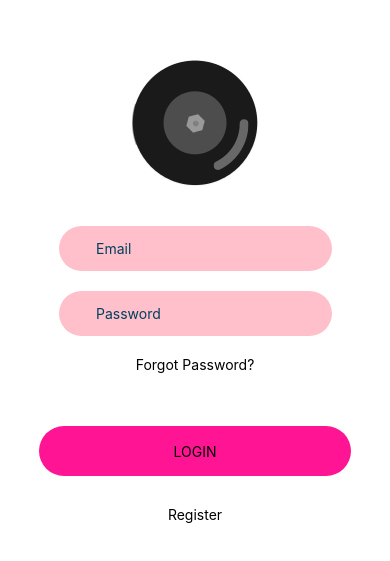
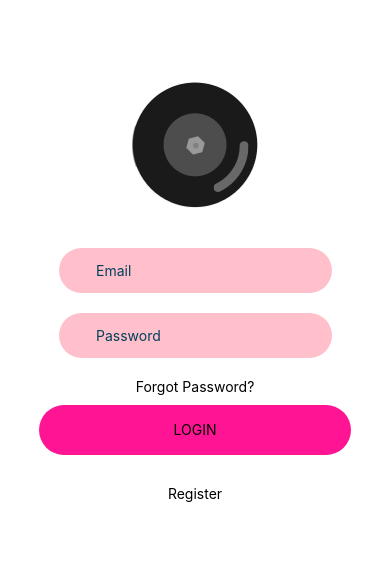
Before and after one commit to mdaizovi/skateSocial, a React Native app: screen / in a window 390 px wide. Shown: the part 109-670 px from the top of the page. Built offline with nearby package versions, Linux system fonts and the light colour scheme; what apisauce would draw is missing.

Commit message:
make submit buttonp

```diff
--- /dev/null
+++ b/app/components/AppFormField.js
@@ -0,0 +1,19 @@
+import React from 'react';
+import {TextInput} from 'react-native';
+import AppErrorMessageText from './AppErrorMessageText';
+import {useFormikContext} from 'formik'
+
+export default function AppFormField({name, ...otherProps}) {
+    const {setFieldTouched, handleChange, errors, touched} = useFormikContext();
+
+    return (
+        <>
+          <TextInput
+            onBlur={() => setFieldTouched(name)}
+            onChangeText={handleChange(name)}
+            {...otherProps}
+          />
+          <AppErrorMessageText error={errors[name]} visible={touched[name]}/>
+      </>
+    );
+  }
--- /dev/null
+++ b/app/components/AppSubmitButton.js
@@ -0,0 +1,28 @@
+import React from 'react';
+import { View, StyleSheet, FlatList, Text, TextInput, Button, Image, TouchableOpacity,} from 'react-native';
+import {useFormikContext} from 'formik'
+
+export default function AppSubmitButton({title}) {
+    const {handleSubmit} = useFormikContext();
+    return (
+        <TouchableOpacity style={styles.submitBtn}
+        onPress={handleSubmit}
+      >
+        <Text style={styles.loginText}>{title}</Text>
+      </TouchableOpacity>
+    );
+  }
+
+
+const styles = StyleSheet.create({
+    submitBtn: {
+        width: "80%",
+        borderRadius: 25,
+        height: 50,
+        alignItems: "center",
+        justifyContent: "center",
+        marginTop: 10,
+        marginBottom: 30,
+        backgroundColor: "#FF1493",
+      },
+  });
--- a/app/screens/loginScreen.js
+++ b/app/screens/loginScreen.js
@@ -2,6 +2,8 @@ import React, {Component, useState} from 'react';
 import { View, StyleSheet, FlatList, Text, TextInput, Button, Image, TouchableOpacity,} from 'react-native';
 //import AppUserContext from '../context/AppUserContext';
 import AppErrorMessageText from '../components/AppErrorMessageText';
+import AppFormField from '../components/AppFormField';
+import AppSubmitButton from '../components/AppSubmitButton';
 import { StatusBar } from "expo-status-bar";
 import {Formik} from 'formik'
 import * as Yup from 'yup';
@@ -25,16 +27,15 @@ export default function LoginScreen() {
       onSubmit={values => console.log(values)}
       validationSchema = {validationSchema}
       >
-        { ({ handleChange, handleSubmit, errors, setFieldTouched, touched}) => (
+        { ({handleSubmit}) => (
           <>
       <View style={styles.inputView}>
-        <TextInput
+        <AppFormField
           autoCapitalize="none"
           autoCorrect={false}
           icon="email"
           keyboardType="email-address"
-          onBlur={() => setFieldTouched("email")}
-          onChangeText={handleChange("email")}
+          name="email"
           placeholder="Email"
           placeholderTextColor="#003f5c"
           style={styles.TextInput}
@@ -42,15 +43,12 @@ export default function LoginScreen() {
         />
       </View>
 
-      <AppErrorMessageText error={errors.email} visible={touched.email}/>
-
       <View style={styles.inputView}>
-        <TextInput
+        <AppFormField
           autoCapitalize="none"
           autoCorrect={false}
           icon="lock"
-          onBlur={() => setFieldTouched("password")}
-          onChangeText={handleChange("password")}
+          name="password"
           placeholder="Password"
           placeholderTextColor="#003f5c"
           secureTextEntry={true}
@@ -58,21 +56,17 @@ export default function LoginScreen() {
           textContentType="password" // only works on ios
         />
       </View>
-      <AppErrorMessageText error={errors.password} visible={touched.password}/>
 
       <TouchableOpacity>
         <Text style={styles.link_button}>Forgot Password?</Text>
       </TouchableOpacity>
 
 
-      <TouchableOpacity style={styles.loginBtn}
-        onPress={handleSubmit}
-      >
-        <Text style={styles.loginText}>LOGIN</Text>
-      </TouchableOpacity>
-
+      <AppSubmitButton
+      title="LOGIN"
+      />
       <TouchableOpacity>
-        <Text style={styles.link_button}>Register</Text>
+        <Text style={styles.linkButton}>Register</Text>
       </TouchableOpacity>
 
           </>
@@ -111,19 +105,8 @@ const styles = StyleSheet.create({
     marginLeft: 20,
   },
 
-  link_button: {
+  linkButton: {
     height: 30,
     marginBottom: 30,
   },
-
-  loginBtn: {
-    width: "80%",
-    borderRadius: 25,
-    height: 50,
-    alignItems: "center",
-    justifyContent: "center",
-    marginTop: 10,
-    marginBottom: 30,
-    backgroundColor: "#FF1493",
-  },
 });
```
